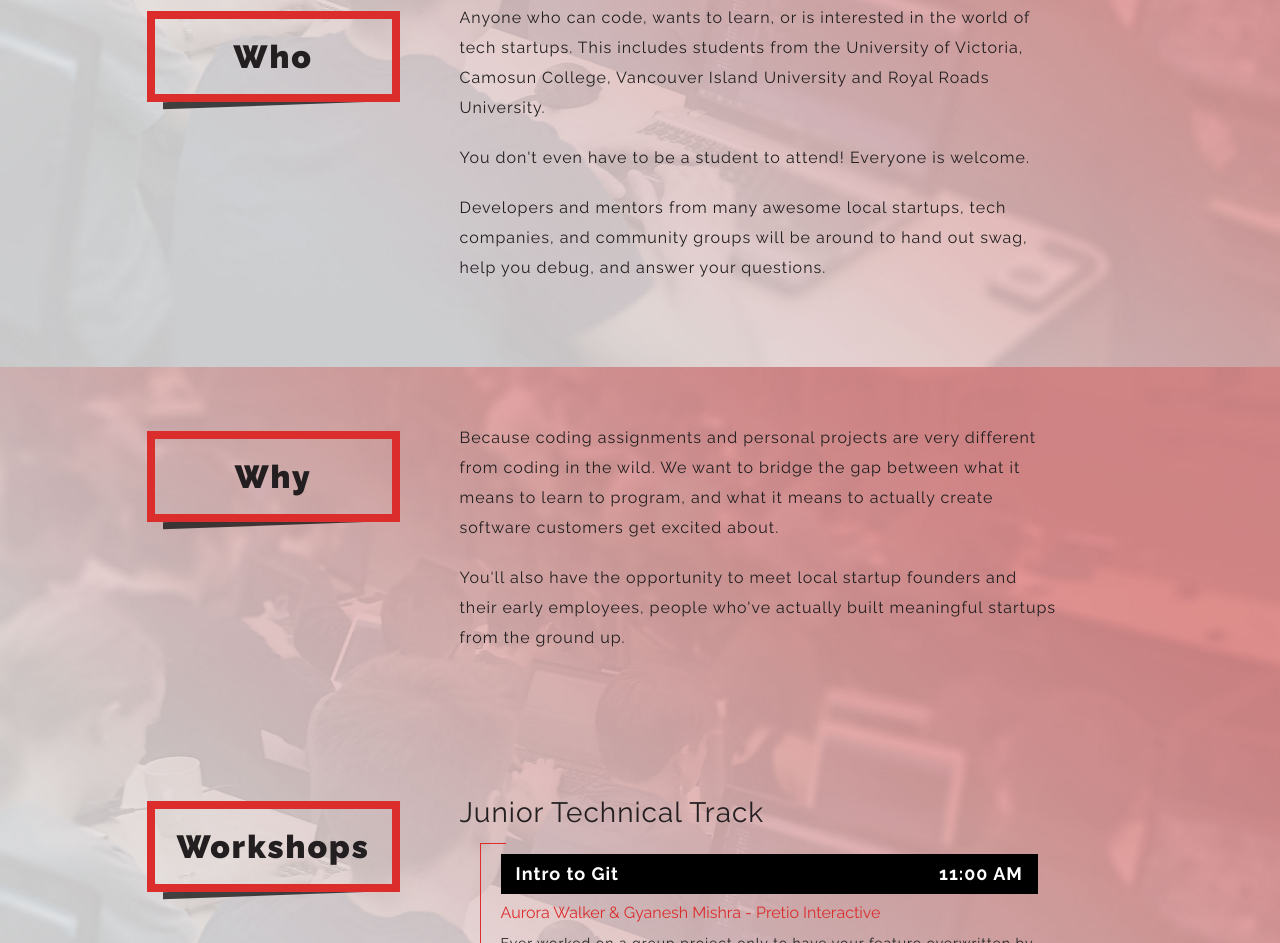
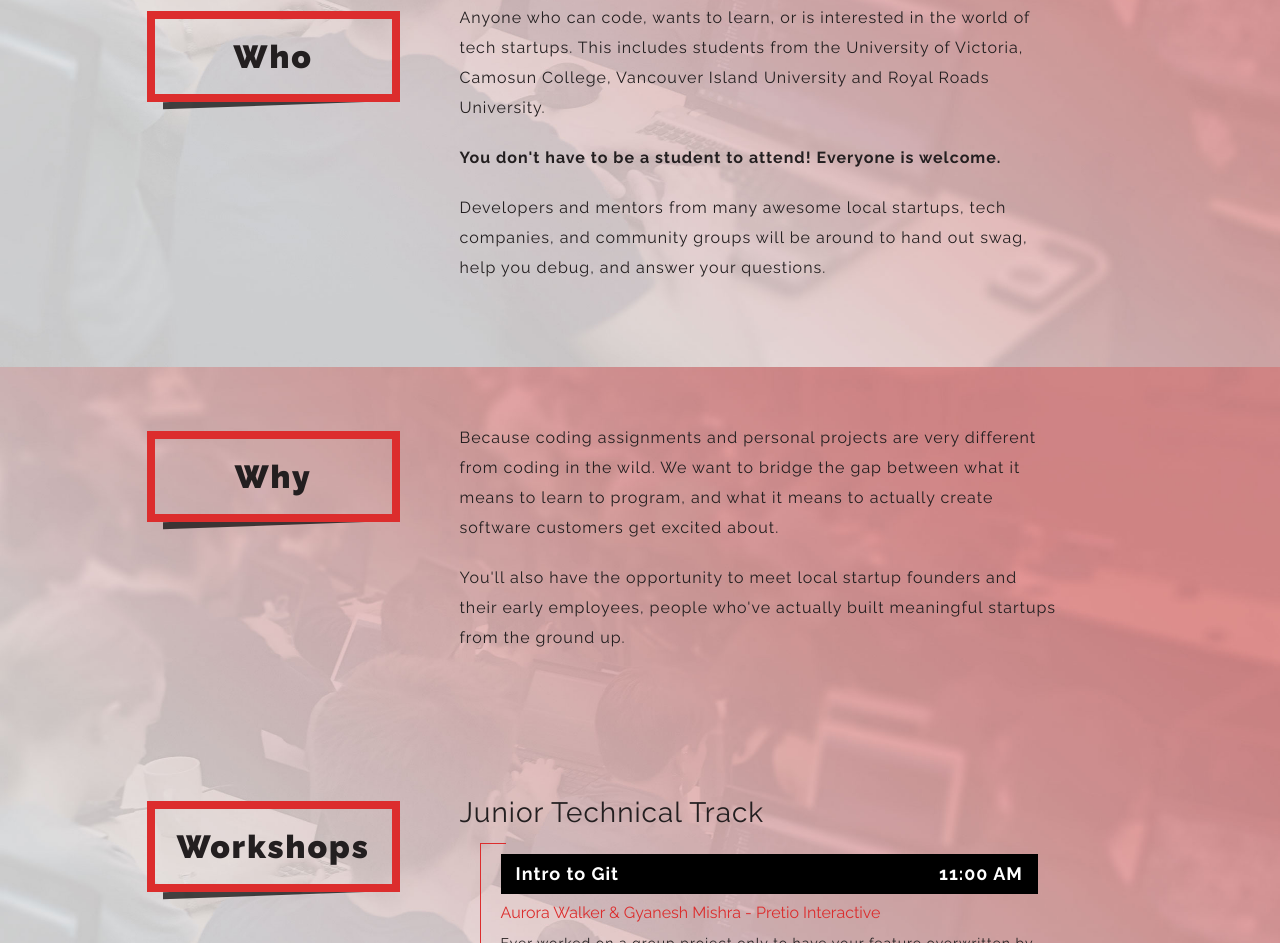
Before and after one commit to sendwithus/startupslam, a plain HTML site: page index.html in a window 1280 px wide. Shown: the part 1347-2290 px from the top of the page. Drawn offline with nearby package versions, Linux system fonts and the light colour scheme.

Commit message:
strongify non-student

```diff
--- a/index.html
+++ b/index.html
@@ -93,7 +93,7 @@
         <h3 class="col-sm-3">Who</h3>
         <div class="col-sm-8">
           <p>Anyone who can code, wants to learn, or is interested in the world of tech startups. This includes students from the University of Victoria, Camosun College, Vancouver Island University and Royal Roads University.</p>
-          <p>You don't even have to be a student to attend! Everyone is welcome.</p>
+          <p><strong>You don't have to be a student to attend! Everyone is welcome.</strong></p>
           <p>Developers and mentors from many awesome local startups, tech companies, and community groups will be around to hand out swag, help you debug, and answer your questions.
           </p>
         </div>
```
